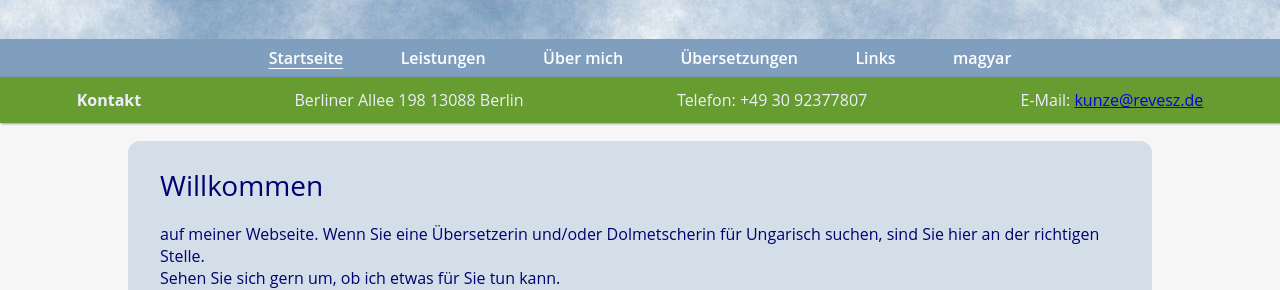
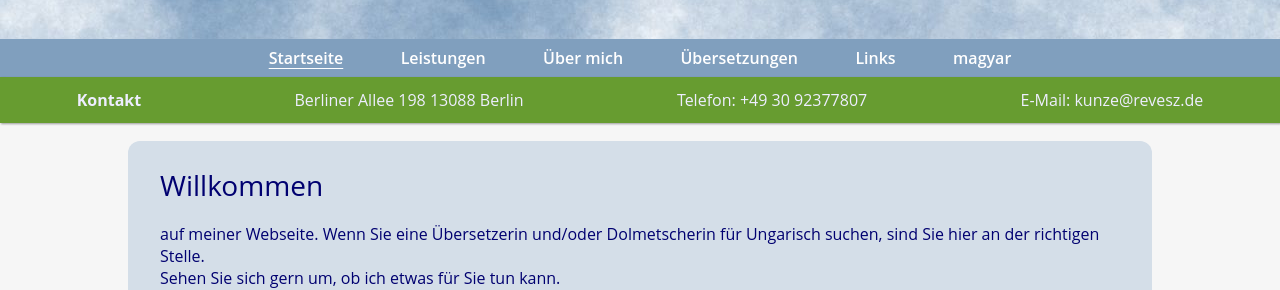
Before and after one commit to rixx/revesz.de, a Jekyll site: the page built from index.md, in a window 1280 px wide. Shown: the part 211-501 px from the top of the page. Built offline with Jekyll 4.4.1, drawn with Linux system fonts in a browser that asks for light colours.

Commit message:
Update base.html

```diff
--- a/_layouts/base.html
+++ b/_layouts/base.html
@@ -66,7 +66,7 @@ toc: true
       <h1>{{ layout.contact }}</h1>
       <p>Berliner Allee 198 <br>13088 Berlin</p>
       <p>Telefon: <a href="tel:+493092377807" style="text-decoration:none; color:#eeeeff;">+49 30 92377807</a></p>
-      <p>E-Mail: <a href="mailto:kunze@revesz.de">kunze@revesz.de</a></p>
+      <p>E-Mail: <a href="mailto:kunze@revesz.de" style="text-decoration:none; color:#eeeeff;">kunze@revesz.de</a></p>
     </footer>
     {% if page.toc %}
       <div id="toc-container">
```
